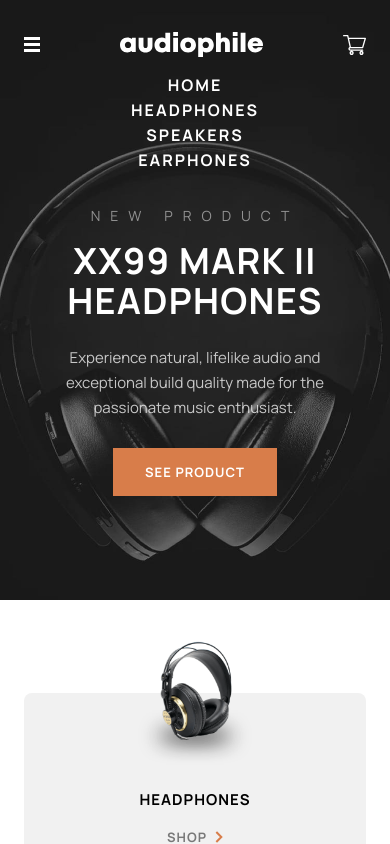
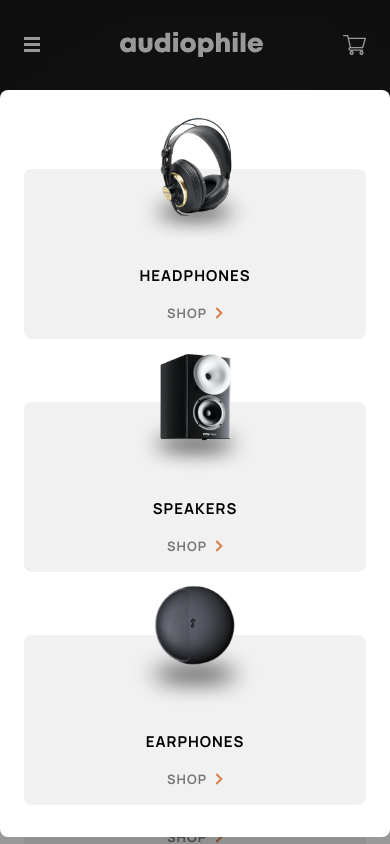
Before and after one commit to BGabrielius/audiophile-ecommerce-website, a Next.js app in the folder 1_frontend/: page / in a window 390 px wide. Both pictures are taken after a click on the element 32 px from the left and 44 px from the top of the page. Shown: the top 844 px of the page. Built offline with nearby package versions, Linux system fonts and the light colour scheme.

Commit message:
removed unnecessary export statements from ProductsNav. Refactored hamburger menu pop up to use ProductsNav.

```diff
--- a/1_frontend/src/components/Header.tsx
+++ b/1_frontend/src/components/Header.tsx
@@ -4,6 +4,7 @@ import styled from 'styled-components';
 import { Hamburger, Logo, Cart } from './Svgs';
 import { useState } from 'react';
 import NavLinks from './NavLinks';
+import ProductsNav from './ProductsNav';
 
 const StyledHeader = styled.header`
   min-height: 96px;
@@ -16,17 +17,26 @@ const StyledHeader = styled.header`
   gap: 1em;
 `;
 
+const Overlay = styled.div`
+  position: fixed;
+  top: 0;
+  left: 0;
+  width: 100%;
+  height: 100%;
+  background-color: rgba(0, 0, 0, 0.4);
+  z-index: 11;
+  pointer-events: all;
+`;
+
 const Header: React.FC = () => {
   const [isOpen, setIsOpen] = useState<boolean>(false);
 
-  const toggleNavbar = () => {
-    setIsOpen(!isOpen);
-  };
   return (
+    <>
       <StyledHeader className='px-6 md:px-10 2xl:px-40'>
         <div className='w-full flex items-center justify-between'>
           <div
-          onClick={toggleNavbar}
+            onClick={() => setIsOpen(true)}
             className='2xl:hidden hover:cursor-pointer z-10'
           >
             <Hamburger />
@@ -42,11 +52,13 @@ const Header: React.FC = () => {
           </div>
         </div>
         {isOpen && (
-        <nav className='absolute inset-x-0 top-[73px] flex flex-col flex-wrap justify-center items-center 2xl:hidden z-10'>
-          <NavLinks />
+          <nav className='z-20 w-full bg-white rounded-[8px] absolute inset-x-0 top-[90px] flex flex-col flex-wrap justify-center items-center 2xl:hidden'>
+            <ProductsNav header />
           </nav>
         )}
       </StyledHeader>
+      {isOpen && <Overlay onClick={() => setIsOpen(false)} />}
+    </>
   );
 };
 
--- a/1_frontend/src/components/ProductsNav.tsx
+++ b/1_frontend/src/components/ProductsNav.tsx
@@ -35,7 +35,7 @@ const StyledProductContainer = styled.div`
   }
 `;
 
-export const ShopButton: React.FC<{ action: () => void }> = ({ action }) => {
+const ShopButton: React.FC<{ action: () => void }> = ({ action }) => {
   return (
     <span className='flex items-center justify-center gap-2' onClick={action}>
       <button className='text-black/50 font-bold text-sub tracking-sub hover:text-orange-clay'>
@@ -46,7 +46,7 @@ export const ShopButton: React.FC<{ action: () => void }> = ({ action }) => {
   );
 };
 
-export const ProductsLink: React.FC<{ title: string }> = ({ title }) => {
+const ProductsLink: React.FC<{ title: string }> = ({ title }) => {
   const router = useRouter();
   return (
     <>
@@ -68,9 +68,15 @@ export const ProductsLink: React.FC<{ title: string }> = ({ title }) => {
   );
 };
 
-const ProductsNav: React.FC = () => {
+const ProductsNav: React.FC<{ header: boolean }> = ({ header }) => {
   return (
-    <section className='w-full flex flex-col gap-4 2sm:gap-[10px] 2sm:flex-row mt-[-80px] 2xl:mb-[-32px]'>
+    <section
+      className={`w-full flex flex-col gap-4 2sm:gap-[10px] 2sm:flex-row ${
+        header
+          ? 'mt-0 2xl:mb-0 py-8 2sm:pt-14 2sm:pb-16'
+          : 'mt-[-80px] 2xl:mb-[-32px]'
+      } `}
+    >
       <ProductsLink title='HEADPHONES' />
       <ProductsLink title='SPEAKERS' />
       <ProductsLink title='EARPHONES' />
```
Lines whose indentation alone changed are shown as unchanged.
